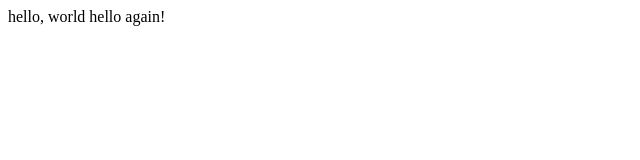
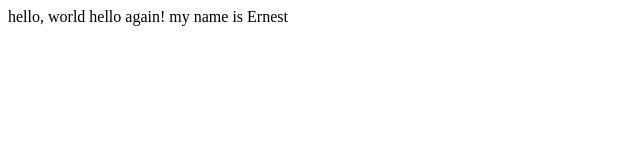
Before and after one commit to ernyfred/lecture01, a plain HTML site: page helloernest.html in a window 1280 px wide. Shown: the whole page, without its empty margins (0-640 px from the left). Drawn offline with Linux system fonts and the light colour scheme.

Commit message:
Added my name is Ernest

```diff
--- a/helloernest.html
+++ b/helloernest.html
@@ -4,6 +4,6 @@
   <title>My Webpage!</title>
   </head>
   <body>
-    hello, world hello again!
+    hello, world hello again! my name is Ernest
     </body>
     </html>
```
